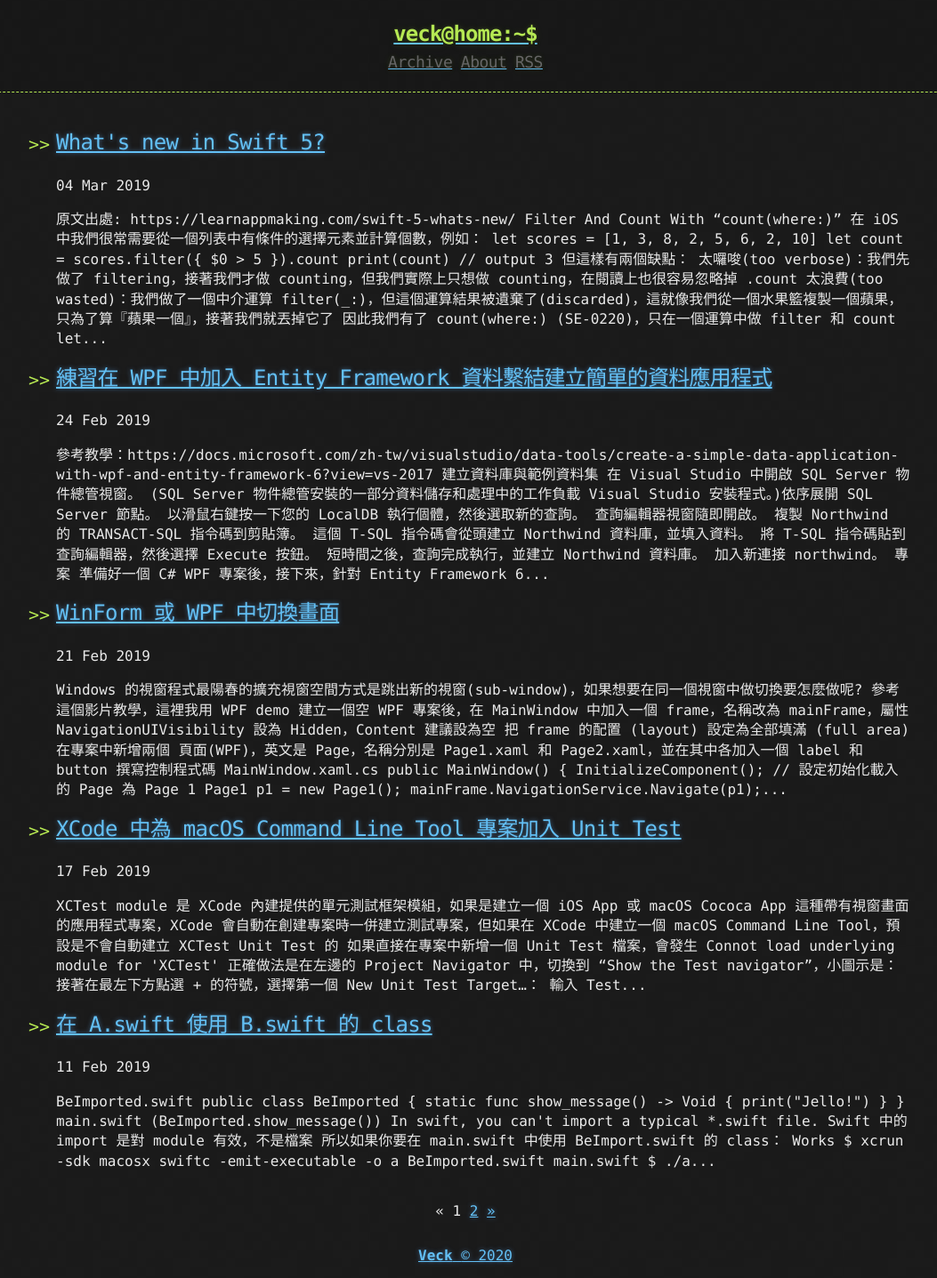
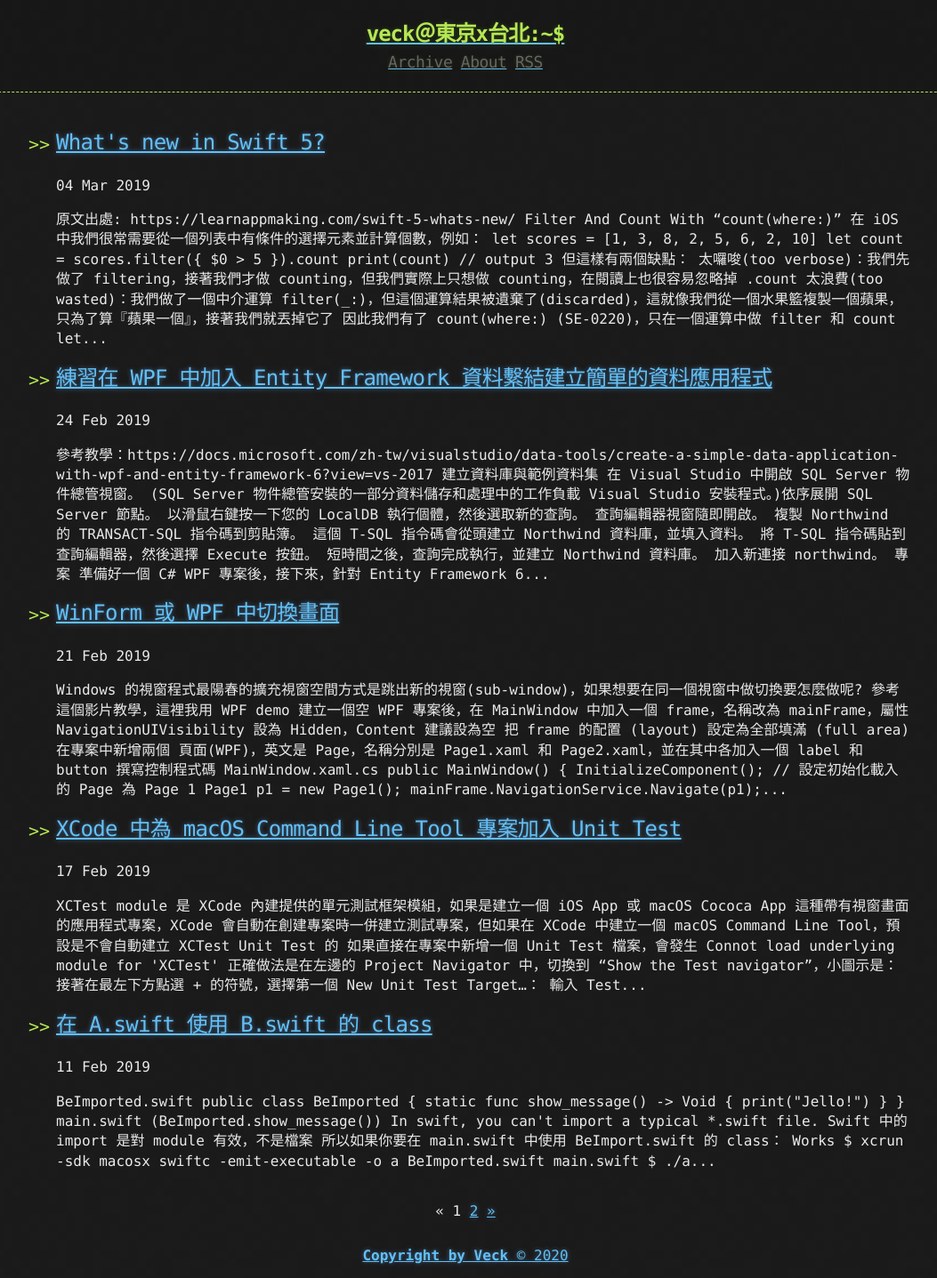
Before and after one commit to fbukevin/engineer, a Jekyll site: the page built from index.html, in a window 1280 px wide. Shown: the whole page at 89% size, without its empty margins (117-1170 px from the left). Built offline with Jekyll 4.4.1, drawn with Linux system fonts in a browser that asks for light colours; the list of posts is cut into pages by our own code.

Commit message:
修改一些樣版的內容

```diff
--- a/_includes/footer.html
+++ b/_includes/footer.html
@@ -1,7 +1,7 @@
 <footer>
   <a href="https://creativecommons.org/licenses/by-nc/3.0/deed.en_US">
     <span>
-        <b>{{ site.owner}}</b>
+        <b>Copyright by {{ site.owner}}</b>
     </span>
     {% capture currentyear %}{{ 'now' | date: "%Y" }}{% endcapture %}
     <span>© {{ currentyear }}</span>
--- a/_includes/head.html
+++ b/_includes/head.html
@@ -6,6 +6,4 @@
   <title>{%if page.title %}{{ page.title }}{% else %}{{ site.title }}{% endif %}</title>
 
   <link rel="stylesheet" href="{{ "/css/main.css" | prepend: site.baseurl | replace: '//', '/' }}">
-
-  <link href="/atom.xml" type="application/atom+xml" rel="alternate" title="ATOM Feed" /> {% seo %}
 </head>
--- a/_includes/header.html
+++ b/_includes/header.html
@@ -2,7 +2,7 @@
   <div>
     <a href="{{ "/" | prepend: site.baseurl | replace: '//', '/' }}">
     {% assign owner_first_name = site.owner | split: " " %}
-    <h1>{{ owner_first_name[0] | downcase }}@home:~$</h1>
+    <h1>{{ owner_first_name[0] | downcase }}＠東京x台北:~$</h1>
     </a>
     <div class="header-links">
       {% include links.html %}
```
